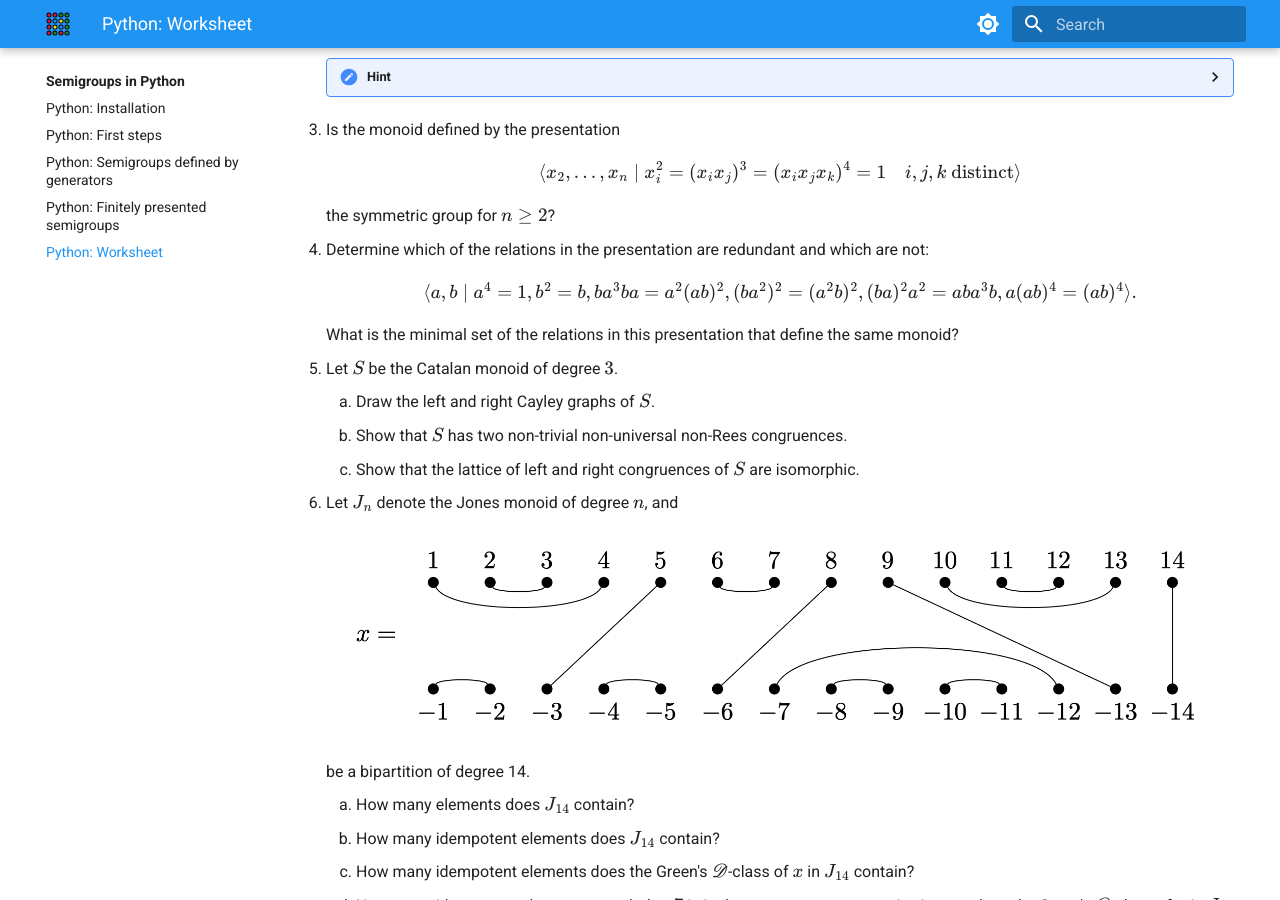
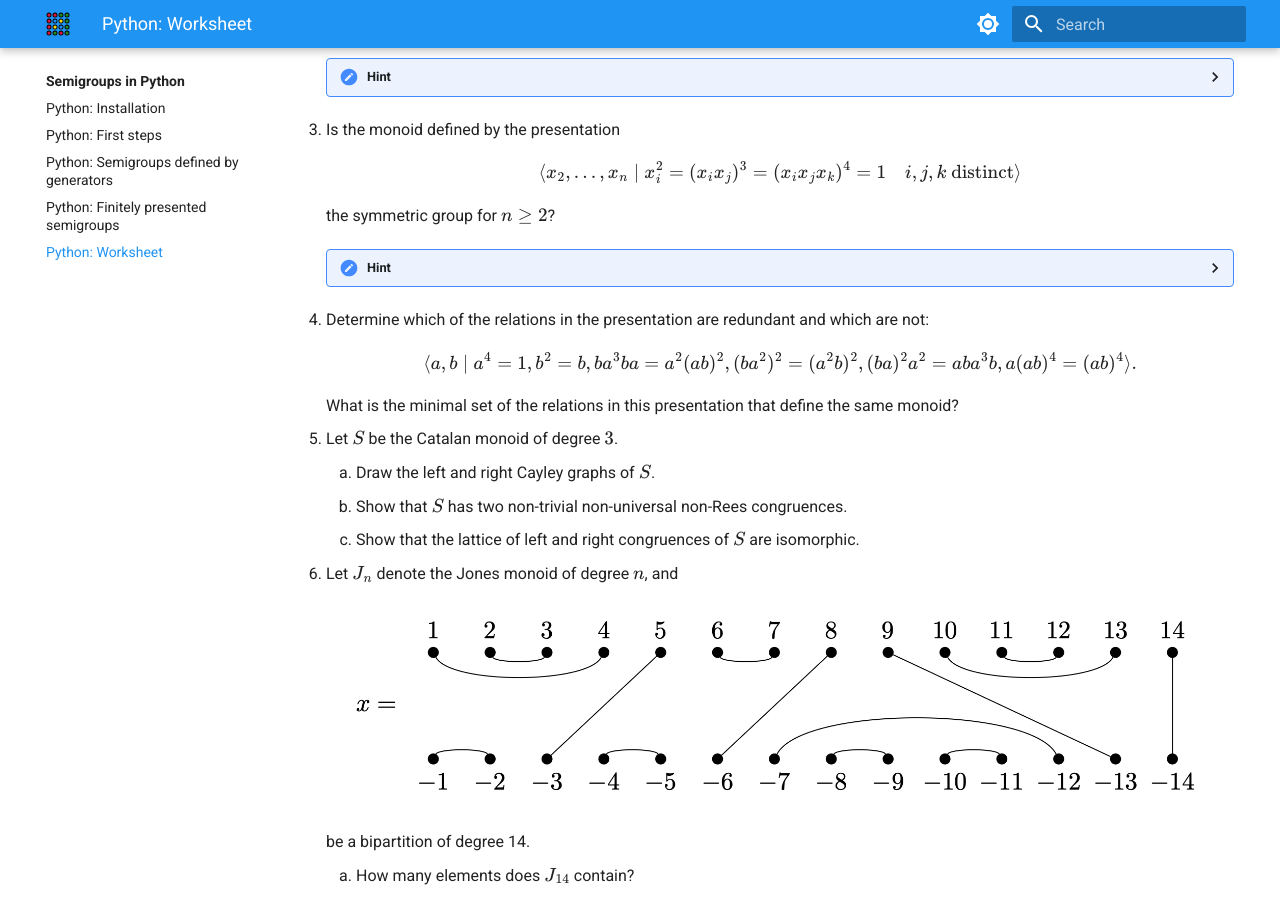
Before and after one commit to libsemigroups/tutorial, an MkDocs documentation site: the page built from docs/py/worksheet.md, in a window 1280 px wide and 900 px high, scrolled down 679 px. Built offline with MkDocs 1.6.1 and Material for MkDocs 9.7.7, drawn with Linux system fonts in a browser that asks for light colours.

Commit message:
Fixes to py/worksheet.md

````diff
--- a/docs/py/worksheet.md
+++ b/docs/py/worksheet.md
@@ -15,7 +15,7 @@
 
         ```python
         from libsemigroups_pybind11.presentation import examples
-        examples.full_transformation_monoid()
+        examples.full_transformation_monoid(n)
         ```
 
         You can also define the generating set and the corresponding monoid with:
@@ -37,7 +37,7 @@
 
     ??? hint
 
-        You might want to use python package for graphs to compute the clique
+        You might want to use a python package for graphs to compute the clique
         numbers; see for example [igraph](https://python.igraph.org/en/stable/).
 
 3. Let $S$ be the semigroup defined by the presentation
@@ -62,8 +62,12 @@
     $$
     the symmetric group for $n\geq 2$?
 
-5. Determine which of the relations in the presentation are redundant and
-   which are not:
+    ??? hint
+
+        [Non-isomorphism](fp.md#non-isomorphism)
+
+5. Determine which of the relations in the presentation are redundant and which
+  are not:
     $$
       \langle a, b \mid a^4=1,  b^2= b, ba^3ba= a^2(ab)^2,  (ba^2)^2= (a^2b)^2 ,  (ba)^2a^2= aba^3b, a(ab)^4= (ab)^4 \rangle.
     $$
````
Also changed, not shown: docs/py/fp.md (+3 -3 lines).
